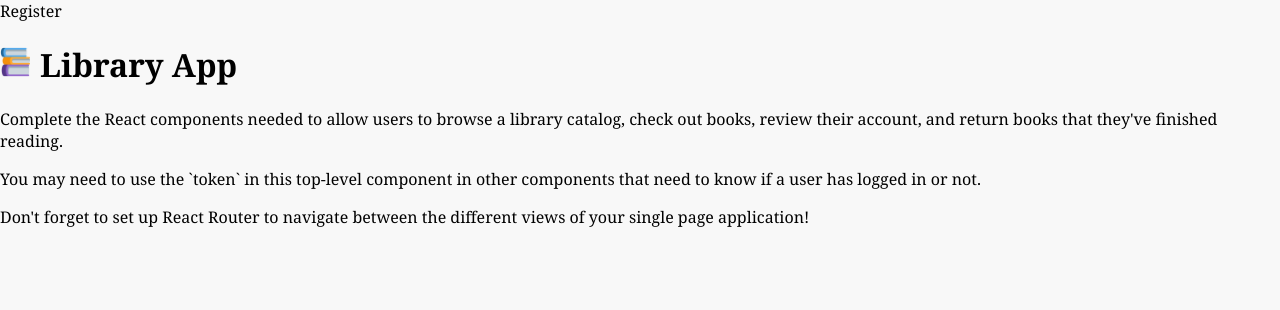
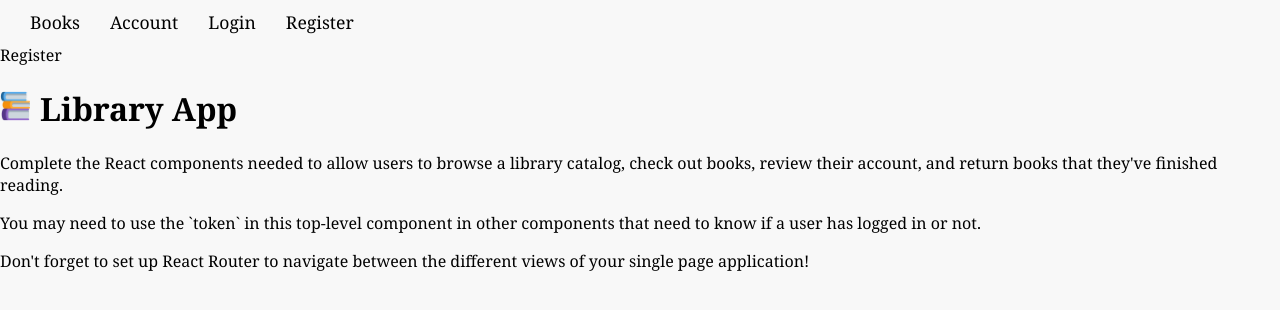
Before and after one commit to gzsewell/book-buddy, a React (Vite) app: page /register in a window 1280 px wide. Shown: the top 310 px of the page. Built offline with nearby package versions, Linux system fonts and the light colour scheme.

Commit message:
created nav bar with links to each component and basic styling.

```diff
--- a/src/App.jsx
+++ b/src/App.jsx
@@ -5,12 +5,15 @@ import Account from "./components/Account";
 import Books from "./components/Books";
 import Login from "./components/Login";
 import Register from "./components/Register";
+import Navigations from "./components/Navigations";
+import "./index.css";
 
 function App() {
   const [token, setToken] = useState(null);
 
   return (
     <>
+      <Navigations />
       <Routes>
         <Route path="/account" element={<Account />} />
         <Route path="/books" element={<Books />} />
--- a/src/components/Navigations.jsx
+++ b/src/components/Navigations.jsx
@@ -2,9 +2,17 @@
 You may consider conditionally rendering some options - for example 'Login' should be available if someone has not logged in yet. */
 
 import React from "react";
+import { Link } from "react-router-dom";
 
 function Navigations() {
-  return <nav></nav>;
+  return (
+    <nav className="navbar">
+      <Link to="/books">Books</Link>
+      <Link to="/account">Account</Link>
+      <Link to="/login_page">Login</Link>
+      <Link to="/register">Register</Link>
+    </nav>
+  );
 }
 
 export default Navigations;
--- a/src/index.css
+++ b/src/index.css
@@ -9,5 +9,13 @@ body {
   width: 30px;
   margin-right: 10px;
 }
+.navbar,
+a {
+  position: relative;
+  text-decoration: none;
+  color: black;
+  font-size: 1.1rem;
+  padding: 10px 15px;
+}
 
 /* Add your own custom styles here */
```
